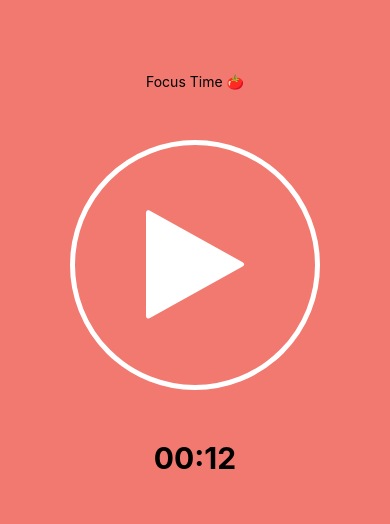
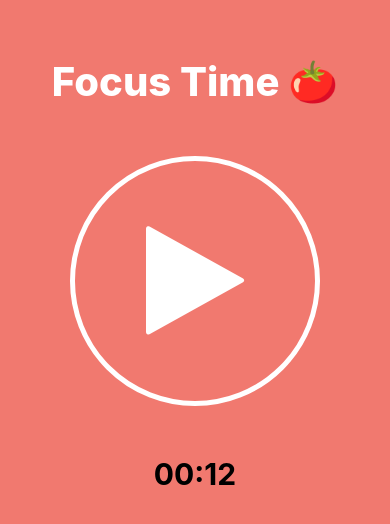
Before and after one commit to fabianhaef/pomodoro-ts-rn, a React Native app: screen / in a window 390 px wide. Shown: the part 148-672 px from the top of the page. Built offline with nearby package versions, Linux system fonts and the light colour scheme.

Commit message:
import TimeModes Props

```diff
--- a/App.tsx
+++ b/App.tsx
@@ -3,6 +3,8 @@ import { StatusBar } from 'expo-status-bar';
 import { StyleSheet, Text, View } from 'react-native';
 import TimerCountDownDisplay from './TimerCountDownDisplay';
 import TimerToggleButton from './TimerToggleButton';
+import TimerModeDisplay from './TimerModeDisplay';
+import { TimerModes } from './TimerModeDisplay';
 
 const FOCUS_TIME_MINUTES = 0.2 * 60 * 1000
 const BREAK_TIME_MINUTES = 0.1 * 60 * 1000;
@@ -11,7 +13,7 @@ export default function App() {
   const [timerCount, setTimerCount] = useState<number>(FOCUS_TIME_MINUTES);
   const [timerInterval, setTimerInterval] = useState<NodeJS.Timer | null>(null);
   const [isTimerRunning, setIsTimerRunning] = useState<boolean>(false);
-  const [timerMode, setTimerMode] = useState<'Focus' | 'Break'>('Focus');
+  const [timerMode, setTimerMode] = useState<TimerModes>('Focus');
 
   useEffect(() => {
     if (timerCount === 0) {
@@ -42,7 +44,7 @@ export default function App() {
   return (
     <View style={{ ...styles.container, ...{ backgroundColor: timerMode === 'Break' ? '#2a9d8f' : '#F1796F' } }}>
       <StatusBar style="auto" />
-      <Text>{timerMode} Time {timerMode === 'Focus' ? '🍅' : '🥦'}</Text>
+      <TimerModeDisplay timerMode={timerMode} />
       <TimerToggleButton isTimerRunning={isTimerRunning} startTimer={startTimer} stopTimer={stopTimer} />
       <TimerCountDownDisplay timerDate={new Date(timerCount)} />
     </View>
```
